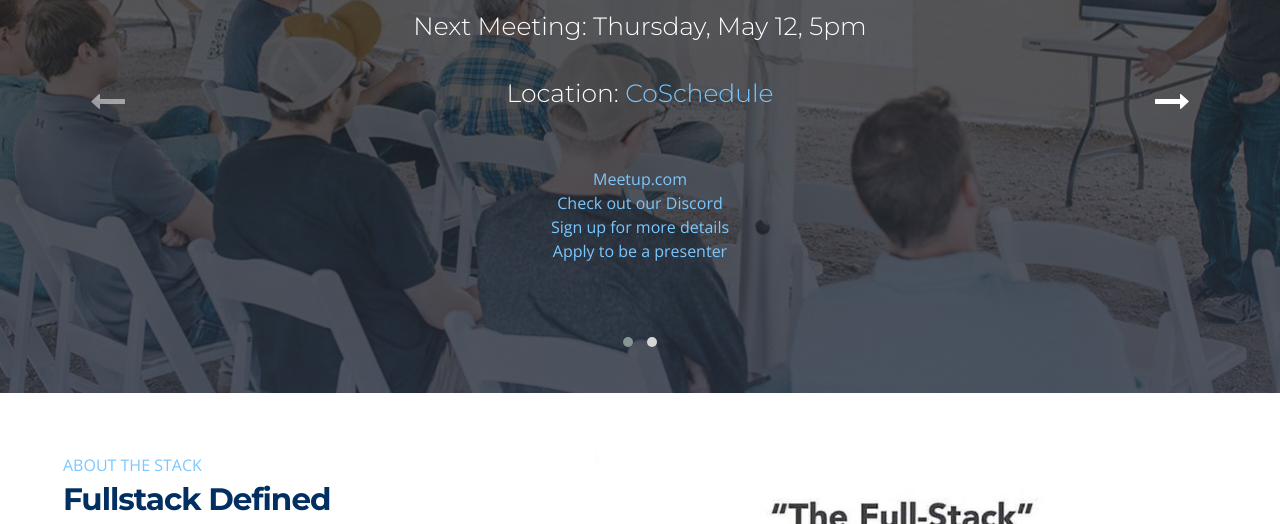
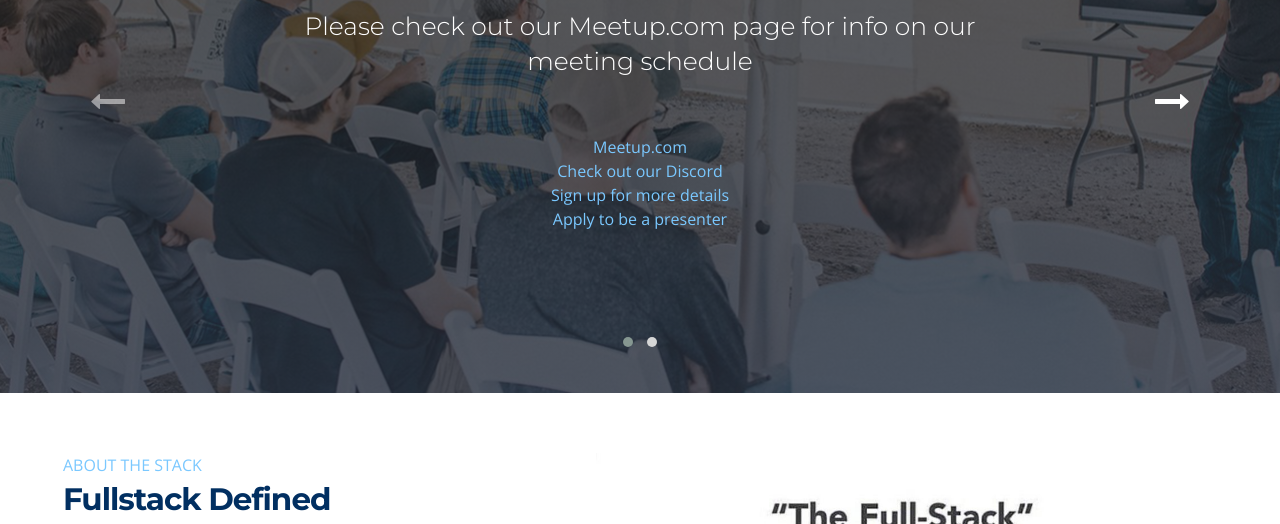
Before and after one commit to fullstackfargo/fullstackfargo.github.io, a plain HTML site: page index.html in a window 1280 px wide. Shown: the part 279-803 px from the top of the page. Drawn offline with nearby package versions, Linux system fonts and the light colour scheme; grey boxes are pictures that could not be loaded.

Commit message:
Send users to meetup page instead of updating schedule

```diff
--- a/index.html
+++ b/index.html
@@ -73,10 +73,9 @@
                                 </h3>
                                 <div class="owl-slide-content_text-desc">
                                     <p>
-                                    <h4>Next Meeting: Thursday, May 12, 5pm</h4>
-                                    <br>
+                                    <h4>Please check out our Meetup.com page for info on our meeting schedule</h4>
 <!--                                     <h4>Location: TBD</h4>                                    -->
-                                    <h4>Location: <a href="https://goo.gl/maps/k37sF2oxsbLENUV4A" target="_blank" class="">CoSchedule</a></h4>
+
 
 <!--                                     <h5>Virtual Call: https://us02web.zoom.us/j/81527807742?pwd=NkZtaVdtNHRVU2VkVlhuZS9XZnBSUT09</h5>
                                     <p>Meeting ID: 815 2780 7742</>
```
